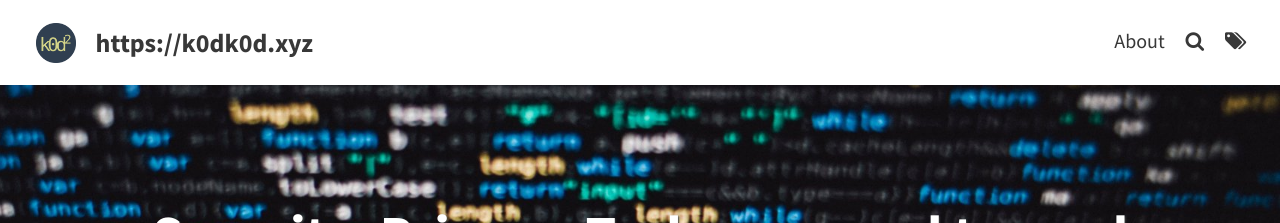
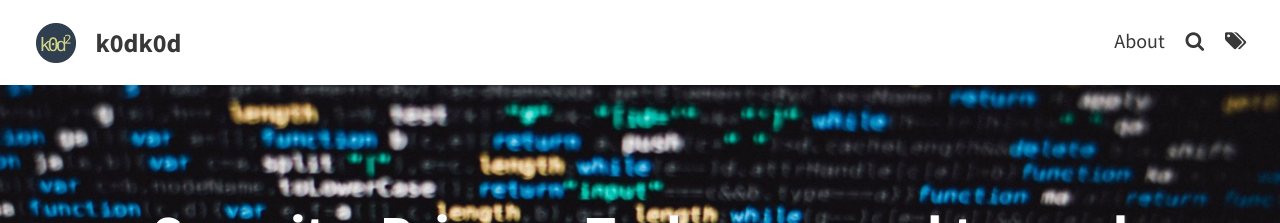
Before and after one commit to k0dk0de/k0dk0de.github.io, a Jekyll site: the page built from index.html, in a window 1280 px wide. Shown: the top 223 px of the page. Built offline with Jekyll 4.4.1, drawn with Linux system fonts in a browser that asks for light colours; the list of posts is cut into pages by our own code; part of the change alters nothing that is shown.

Commit message:
Title change
Changed title to simply `k0dk0d`. This way it displays clearly in an
RSS feed.

```diff
--- a/_config.yml
+++ b/_config.yml
@@ -3,7 +3,7 @@ baseurl: ""
 url: "https://k0dk0de.github.io"
 
 # THEME-SPECIFIC CONFIGURATION
-title: https://k0dk0d.xyz			                   # site's title
+title: k0dk0d			                   # site's title
 description: "Security, Privacy, Tech,... geared toward scientists"      # used by search engines
 avatar: assets/img/k0dk0d.png                           # Empty for no avatar in navbar
 favicon: assets/favicon.ico                             # Icon displayed in the tab
```
